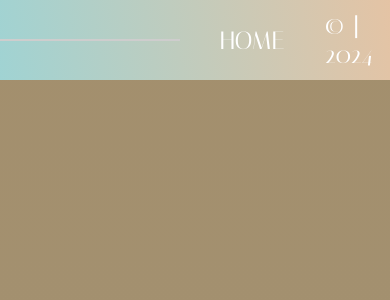
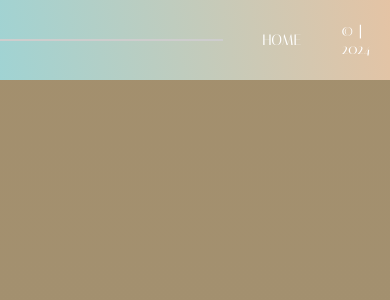
Before and after one commit to NurVIX/Portfolio, a Flask app: page /About in a window 390 px wide. Shown: the top 300 px of the page. Run offline with Flask 3, Linux system fonts and the light colour scheme.

Commit message:
mobile changes

```diff
--- a/PORTIFOLIO/static/style.css
+++ b/PORTIFOLIO/static/style.css
@@ -769,7 +769,9 @@ to {
 
 
 @media (max-width: 480px) {
-
+    .navspace {
+        font-size: 15px;
+    }
     .divisionExper{
         flex-direction: column;
         height: 100vh;
@@ -792,6 +794,6 @@ to {
     .imageWebsiteLeft{
     height: 50vh;
      width: 90vw;
-}
+    }
 
   }
```
